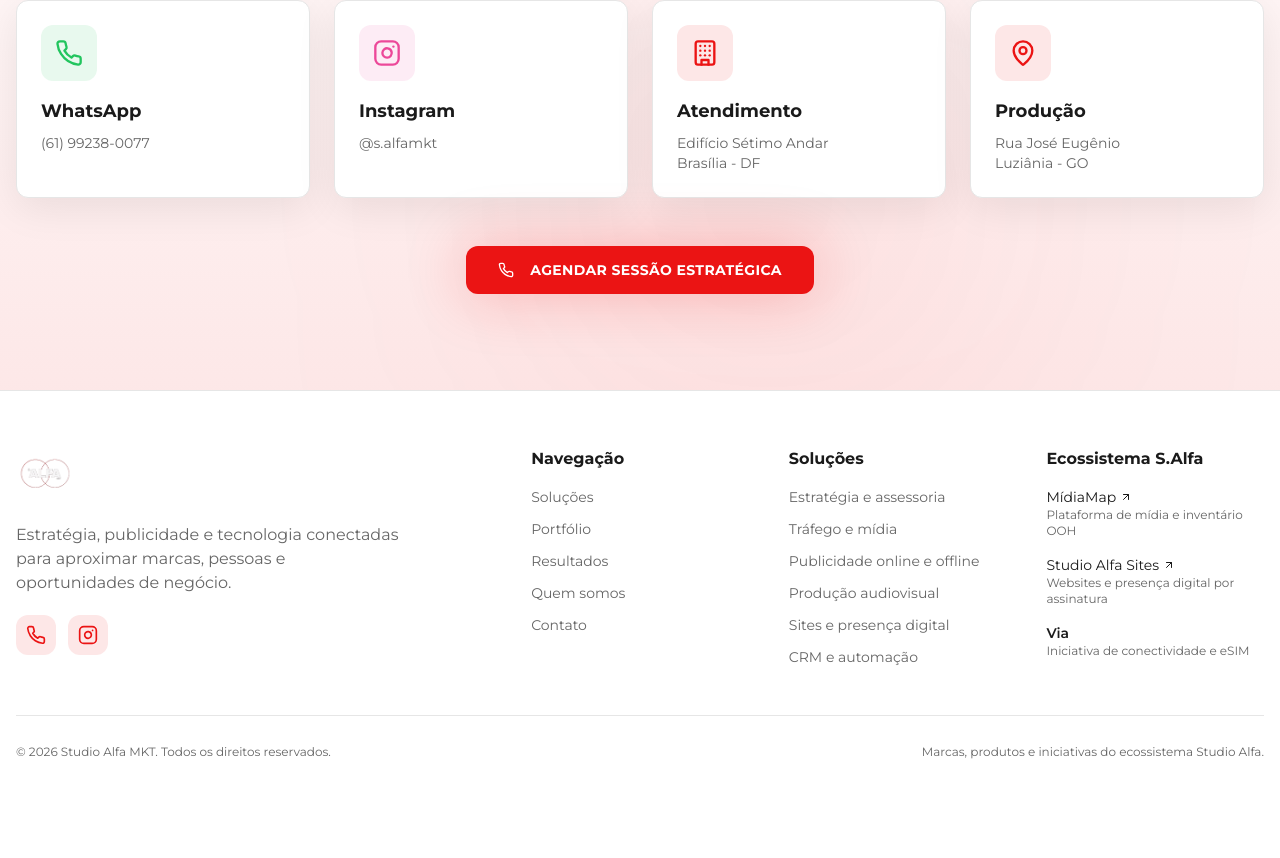
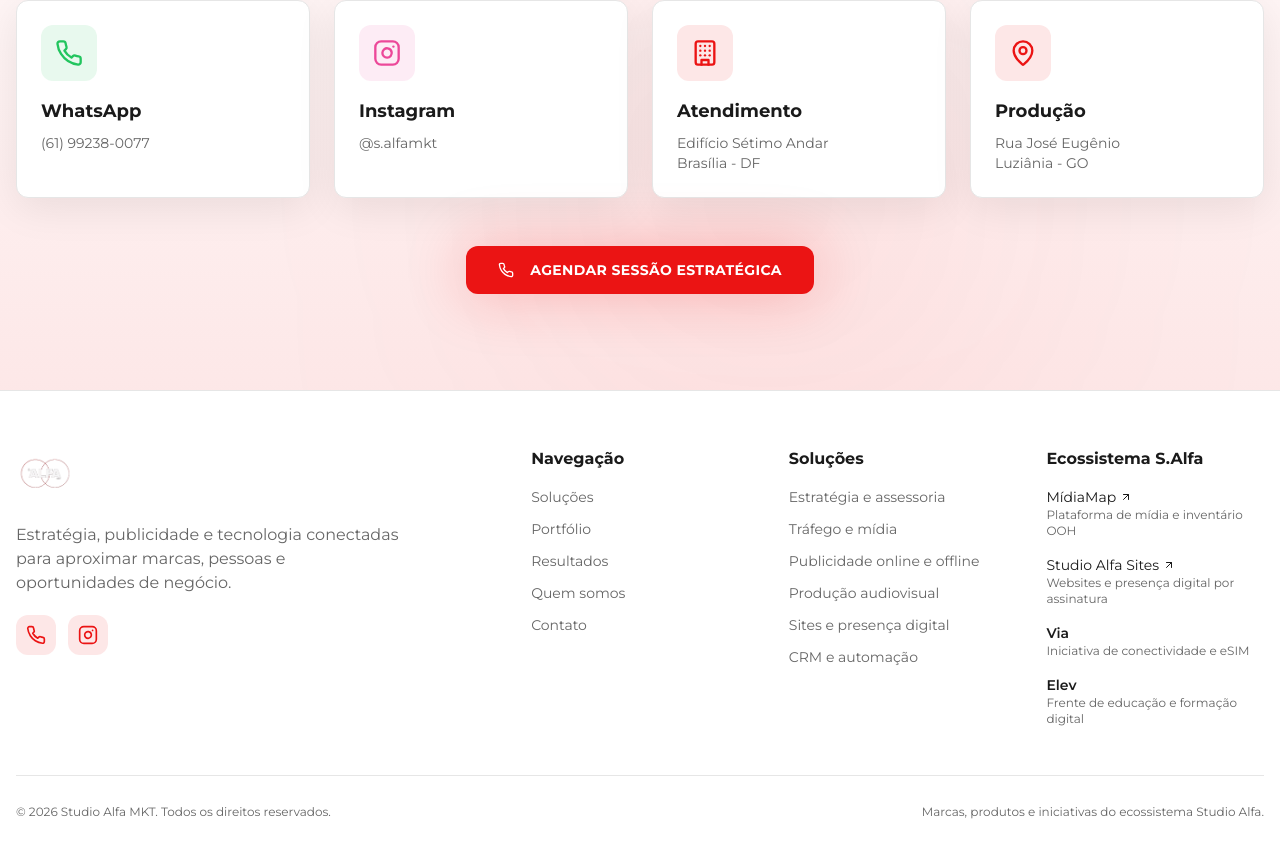
Before and after one commit to studioalfamarketingdigital-dev/studioalfamkt, a React (Vite) app: page / in a window 1280 px wide. Shown: the part 7093-7951 px from the top of the page. Before the commit the page ends 7909 px from the top, so only its background shows below. Built offline with nearby package versions, Linux system fonts and the light colour scheme; the HTML template or start-up script is replaced by a standard one.

Commit message:
Include Elev in the Studio Alfa ecosystem listing

```diff
--- a/src/components/Footer.tsx
+++ b/src/components/Footer.tsx
@@ -28,7 +28,7 @@ const Footer = () => (
           <ul className="space-y-4 text-sm">
             <li><a href="https://midiamap.studioalfamkt.online" target="_blank" rel="noopener noreferrer" className="text-foreground hover:text-primary inline-flex items-center gap-1">MídiaMap <ArrowUpRight className="w-3 h-3" /></a><p className="text-xs text-muted-foreground">Plataforma de mídia e inventário OOH</p></li>
             <li><a href="https://sites.studioalfamkt.online" target="_blank" rel="noopener noreferrer" className="text-foreground hover:text-primary inline-flex items-center gap-1">Studio Alfa Sites <ArrowUpRight className="w-3 h-3" /></a><p className="text-xs text-muted-foreground">Websites e presença digital por assinatura</p></li>
-            <li><span className="text-foreground font-semibold">Via</span><p className="text-xs text-muted-foreground">Iniciativa de conectividade e eSIM</p></li>
+            <li><span className="text-foreground font-semibold">Via</span><p className="text-xs text-muted-foreground">Iniciativa de conectividade e eSIM</p></li><li><span className="text-foreground font-semibold">Elev</span><p className="text-xs text-muted-foreground">Frente de educação e formação digital</p></li>
           </ul>
         </div>
       </div>
```
